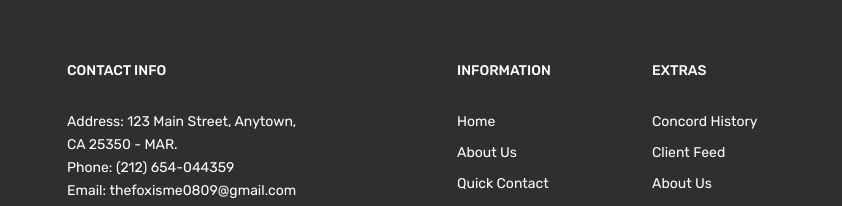
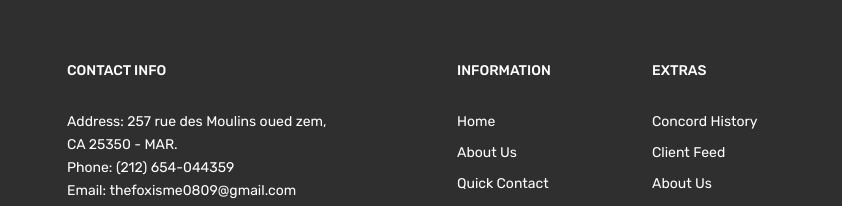
Before and after one commit to yassineelmiri/the-fox-is-me, a plain HTML site: page index.html in a window 1280 px wide. Shown: the part 3658-3864 px from the top of the page, 0-842 px from the left. Drawn offline with Linux system fonts and the light colour scheme.

Commit message:
4eme commit

```diff
--- a/index.html
+++ b/index.html
@@ -1543,7 +1543,7 @@
 
                                 <div class="footer-addres">
                                     <div class="widget-content mb--20">
-                                        <p>Address: 123 Main Street, Anytown, <br> CA 25350 - MAR.</p>
+                                        <p>Address: 257 rue des Moulins oued zem, <br> CA 25350 - MAR.</p>
                                         <p>Phone: <a href="tel:">(212) 654-044359</a></p>
                                         <p>Email: <a href="tel:">thefoxisme0809@gmail.com</a></p>
                                     </div>
```
